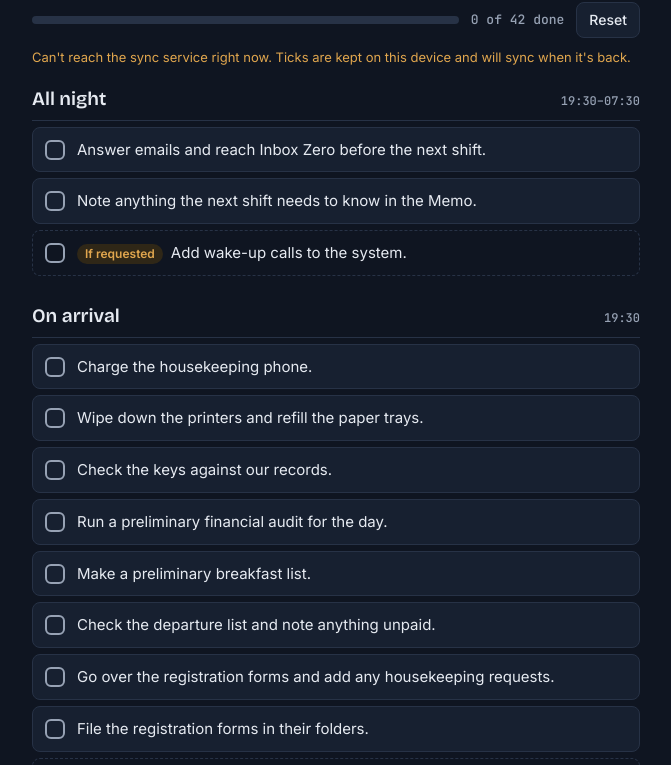
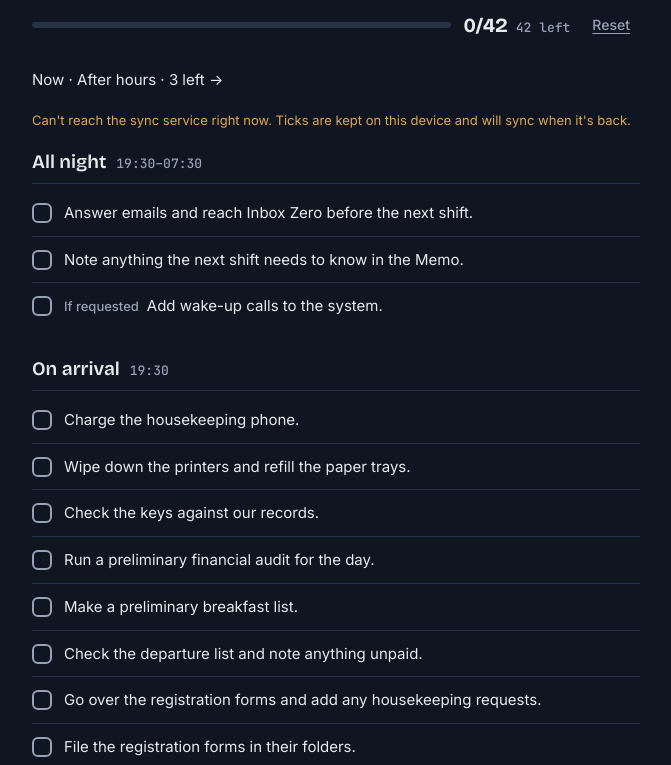
Before and after one commit to icefritz/egilsson.me, a plain HTML site: page checklist/index.html in a window 1280 px wide. Shown: the part 143-908 px from the top of the page, without its empty margins (304-975 px from the left). Drawn offline with nearby package versions, Linux system fonts and the light colour scheme; no server answers.

Commit message:
Apply checklist UI review: rows, tap targets, progress, Now link
Carry out docs/ui-reviews/ui-refine-checklist:
- Items become rows separated by 1px lines instead of boxes.
- Show N done and Reset are at least 44px tall; Reset is plain text.
- Condition labels are small muted text, not accent chips or dashed boxes.
- Progress shows 15/42 large with the remaining count beside it.
- A Now line under the progress jumps to the current section.
- Small text is 13px or larger; status labels are aligned.
- The intro note shows on the first visit only; offline warning always shows.
- Done items show a text hint to restore them.
Record the rules in docs/design-principles.md.

Co-Authored-By: Claude Haiku 5.5 <noreply@anthropic.com>

```diff
--- a/checklist/index.html
+++ b/checklist/index.html
@@ -22,38 +22,39 @@
 /* One narrow column, the shift read top to bottom by clock time; the all-night tasks pinned first, the current block marked "Now". */
 .wrap{display:flex;flex-direction:column;gap:18px}
 header{display:flex;flex-direction:column;gap:10px}
-.eyebrow{font-family:var(--f-mono);font-size:12px;letter-spacing:.06em;text-transform:uppercase;color:var(--muted)}
+.eyebrow{font-family:var(--f-mono);font-size:13px;letter-spacing:.06em;text-transform:uppercase;color:var(--muted)}
 h1{font-family:var(--f-display);font-weight:700;font-size:30px;line-height:1.1;margin:0;text-wrap:balance}
 .bar{display:flex;align-items:center;gap:12px;flex-wrap:wrap}
-.progress{flex:1 1 180px;height:8px;border-radius:99px;background:var(--line);overflow:hidden;min-width:0}
+.progress{flex:1 1 180px;height:6px;border-radius:99px;background:var(--line);overflow:hidden;min-width:0}
 .progress i{display:block;height:100%;width:0;background:var(--done);transition:width .3s}
-.count{font-family:var(--f-mono);font-size:13px;color:var(--muted);font-variant-numeric:tabular-nums}
+.count{font-family:var(--f-display);font-size:20px;font-weight:600;color:var(--fg);font-variant-numeric:tabular-nums;white-space:nowrap}
+.count span{font-family:var(--f-mono);font-size:13px;font-weight:400;color:var(--muted);margin-left:8px}
 button{font:inherit;cursor:pointer;border-radius:8px}
-.reset{border:1px solid var(--line);background:var(--surface);color:var(--fg);padding:7px 12px;font-size:14px;font-weight:500}
+.reset{border:0;background:none;color:var(--muted);min-height:44px;padding:0 10px;font-size:14px;font-weight:500;text-decoration:underline;text-underline-offset:3px}
 .reset.armed{background:var(--accent);border-color:var(--accent);color:var(--on-accent)}
-.reset:hover{border-color:var(--accent)}
+.reset:hover{color:var(--fg)}
 .reset:focus-visible,.item:focus-visible,.undo:focus-visible,.toggle:focus-visible{outline:2px solid var(--accent);outline-offset:2px}
 .note{font-size:13px;color:var(--muted);margin:0}
 section{display:flex;flex-direction:column;gap:6px}
 main{display:flex;flex-direction:column;gap:26px}
 .sec-head{display:flex;align-items:baseline;gap:10px;padding-bottom:7px;border-bottom:1px solid var(--line);flex-wrap:wrap}
-.time{font-family:var(--f-mono);font-size:12px;color:var(--muted);font-variant-numeric:tabular-nums;order:3;margin-left:auto}
+.time{font-family:var(--f-mono);font-size:13px;color:var(--muted);font-variant-numeric:tabular-nums;order:2}
 h2{font-family:var(--f-display);font-weight:600;font-size:19px;margin:0;min-width:0}
-.left{font-family:var(--f-mono);font-size:12px;color:var(--muted);font-variant-numeric:tabular-nums}
-.pill{font-family:var(--f-mono);font-size:11px;letter-spacing:.05em;text-transform:uppercase;padding:2px 8px;border-radius:99px}
+.left{font-family:var(--f-mono);font-size:13px;color:var(--muted);font-variant-numeric:tabular-nums;order:3;margin-left:auto}
+.pill{font-family:var(--f-mono);font-size:12px;letter-spacing:.05em;text-transform:uppercase;padding:2px 8px;border-radius:99px}
 .pill.now{background:var(--accent);color:var(--on-accent)}
-.pill.clear{color:var(--done);padding-left:0}
+.pill.clear{font-family:var(--f-mono);font-size:13px;text-transform:none;letter-spacing:0;color:var(--done);padding:0;order:3;margin-left:auto}
 section.is-now .sec-head{border-bottom:2px solid var(--accent)}
-.list{display:flex;flex-direction:column;gap:6px;list-style:none;margin:0;padding:0}
-.item{display:flex;align-items:flex-start;gap:12px;width:100%;text-align:left;background:var(--surface);border:1px solid var(--line);color:var(--fg);padding:11px 12px;font-size:15px;transition:border-color .15s,background .15s}
-.item:hover{border-color:var(--accent)}
+.list{display:flex;flex-direction:column;gap:0;list-style:none;margin:0;padding:0}
+.item{display:flex;align-items:flex-start;gap:12px;width:100%;text-align:left;background:none;border:0;border-radius:0;border-bottom:1px solid var(--line);color:var(--fg);min-height:46px;padding:12px 0;font-size:15px;transition:border-color .15s,background .15s}
+.list li:last-child .item{border-bottom:0}
 .item:hover .box{border-color:var(--accent)}
 .item:active{background:var(--accent-soft)}
-.item.cond-item{background:transparent;border-style:dashed}
+/* Conditions are a small grey label on the row, not a box. */
 .box{flex:none;width:20px;height:20px;border:2px solid var(--muted);border-radius:6px;margin-top:1px;transition:border-color .15s}
 .item .t{min-width:0;display:flex;flex-wrap:wrap;gap:4px 8px;align-items:baseline}
-.when{font-size:12px;font-weight:600;color:var(--accent);background:var(--accent-soft);padding:1px 8px;border-radius:99px;white-space:nowrap}
-.toggle{align-self:flex-start;background:none;border:0;color:var(--muted);font-size:13px;padding:4px 0;text-decoration:underline;text-underline-offset:3px}
+.when{font-size:13px;font-weight:500;color:var(--muted);white-space:nowrap}
+.toggle{display:inline-flex;align-items:center;min-height:44px;align-self:flex-start;background:none;border:0;color:var(--muted);font-size:13px;padding:0;text-decoration:underline;text-underline-offset:3px}
 .toggle:hover{color:var(--fg)}
 .donelist{display:flex;flex-direction:column;gap:2px;list-style:none;margin:0;padding:0}
 .undo{display:flex;gap:10px;align-items:center;width:100%;text-align:left;background:none;border:0;color:var(--muted);padding:6px 12px;font-size:14px}
@@ -61,7 +62,11 @@ section.is-now .sec-head{border-bottom:2px solid var(--accent)}
 .undo .chk{color:var(--done);font-weight:600}
 .undo:hover .tx{color:var(--fg)}
 .note.warn{color:var(--accent)}
+.donehint{margin:0 0 4px;font-size:13px;color:var(--muted)}
 .back{margin-bottom:0}
+[hidden]{display:none!important}
+.nowlink{display:flex;align-items:center;min-height:44px;font-size:15px;color:var(--fg);text-decoration:none;gap:8px}
+.nowlink:hover{color:var(--accent)}
 @media (display-mode: standalone){.back{display:none}}
 </style>
 </head>
@@ -76,6 +81,7 @@ section.is-now .sec-head{border-bottom:2px solid var(--accent)}
       <span class="count" id="count">0 of 0 done</span>
       <button class="reset" id="reset" type="button">Reset</button>
     </div>
+    <a class="nowlink" id="nowlink" href="#" hidden></a>
     <p class="note" id="note">Tick a task and it tucks away. The list clears itself at noon and syncs across devices.</p>
   </header>
   <main id="sections"></main>
@@ -162,6 +168,7 @@ function render(){
   let count = 0;
   for (const s of SECTIONS){
     const sec = document.createElement("section");
+    sec.id = s.id;
     if (s.id === nowId) sec.className = "is-now";
     const left = s.items.filter(([id]) => !done[id]);
     const fin = s.items.filter(([id]) => done[id]);
@@ -195,6 +202,8 @@ function render(){
       t.onclick = () => { openDone[s.id] = !openDone[s.id]; render(); };
       sec.append(t);
       if (openDone[s.id]){
+        const hint = document.createElement("p"); hint.className = "donehint"; hint.textContent = "Tap an item to put it back.";
+        sec.append(hint);
         const ul = document.createElement("ul"); ul.className = "donelist";
         for (const [id, text, cond] of fin){
           const li = document.createElement("li");
@@ -210,7 +219,18 @@ function render(){
     }
     host.append(sec);
   }
-  document.getElementById("count").textContent = count + " of " + TOTAL + " done";
+  const cEl = document.getElementById("count");
+  cEl.innerHTML = "";
+  const big = document.createElement("b"); big.textContent = count + "/" + TOTAL;
+  const small = document.createElement("span"); small.textContent = (TOTAL - count) + " left";
+  cEl.append(big, small);
+  const nl = document.getElementById("nowlink");
+  const nowSec = SECTIONS.find(s => s.id === nowId);
+  if (nowSec){
+    const nLeft = nowSec.items.filter(([id]) => !done[id]).length;
+    nl.hidden = false; nl.href = "#" + nowSec.id;
+    nl.textContent = "Now · " + nowSec.title + " · " + nLeft + " left →";
+  } else nl.hidden = true;
   document.getElementById("prog").style.width = (count/TOTAL*100) + "%";
 }
 
@@ -250,7 +270,16 @@ resetBtn.onclick = () => {
 function disarm(){ clearTimeout(armTimer); resetBtn.classList.remove("armed"); resetBtn.textContent = "Reset"; }
 
 const note = document.getElementById("note"), noteText = note.textContent;
-function setOffline(off){ note.textContent = off ? "Can't reach the sync service right now. Ticks are kept on this device and will sync when it's back." : noteText; note.classList.toggle("warn", off); }
+// The explanation shows only on the first visit on this device; the offline warning always shows.
+const NOTE_KEY = "nightshift-note-seen";
+let noteHidden = false;
+try { if (localStorage.getItem(NOTE_KEY)) noteHidden = true; else localStorage.setItem(NOTE_KEY, "1"); } catch(e){}
+note.hidden = noteHidden;
+function setOffline(off){
+  note.hidden = off ? false : noteHidden;
+  note.textContent = off ? "Can't reach the sync service right now. Ticks are kept on this device and will sync when it's back." : noteText;
+  note.classList.toggle("warn", off);
+}
 
 // Start from this device's copy, then take the shared one and check it every 20 s.
 try { const s = JSON.parse(localStorage.getItem(LS_KEY)); if (s && s.done) state = s; } catch(e){}
```
Also changed, not shown: docs/ui-reviews/ui-refine-checklist/screenshots/after-checklist-desktop.png (added), docs/ui-reviews/ui-refine-checklist/screenshots/after-checklist-mobile.png (added), docs/ui-reviews/ui-refine-checklist/screenshots/before-checklist-desktop.png (added), docs/ui-reviews/ui-refine-checklist/screenshots/before-checklist-mobile-sm.png (added), docs/ui-reviews/ui-refine-checklist/screenshots/before-checklist-mobile.png (added), docs/ui-reviews/ui-refine-checklist/screenshots/before-done-open-mobile.png (added), docs/ui-reviews/ui-refine-checklist/screenshots/before-full-checklist-mobile.png (added), 3 other files.
